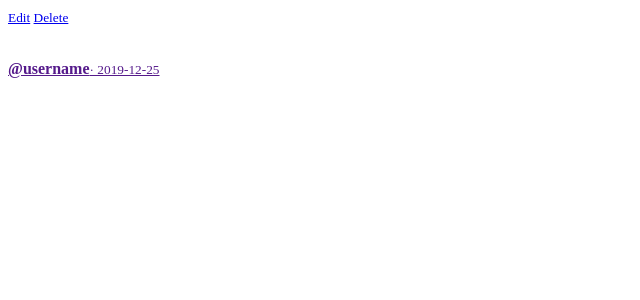
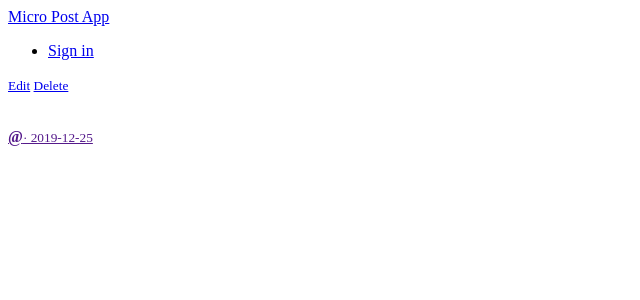
Before and after one commit to Ahmed-Ayman/symfony-playground, a Symfony app: template udemy-course/twetter/templates/micro_post/show-post.html.twig in a window 1280 px wide. Shown: the top 300 px of the page, without its empty margins (0-640 px from the left). Run offline with Twig, Linux system fonts and the light colour scheme; the template is opened without the code that fills it, so the values that code supplies are empty; some libraries are stand-ins or nearby versions.

Commit message:
add random users, top bar.

```diff
--- a/udemy-course/twetter/templates/base.html.twig
+++ b/udemy-course/twetter/templates/base.html.twig
@@ -9,6 +9,38 @@
 </head>
 <body class="bg-light">
 
+<nav class="navbar navbar-dark navbar-expand-md sticky-top bg-dark p-0">
+    <a class="navbar-brand col-sm-3 col-md-2 mr-0"
+       href="{{ path('micro_post_index') }}">Micro Post App</a>
+    <div class="w-100 order-1 order-md-0">
+        <ul class="navbar-nav px-3">
+            {% if is_granted('ROLE_USER') %}
+                <li class="nav-item text-nowrap">
+                    <a class="nav-link" href="{{ path('micro_post_add') }}">Add new</a>
+                </li>
+            {% endif %}
+        </ul>
+    </div>
+    <div class="order-2 order-md-1">
+        <ul class="navbar-nav px-3">
+            {% if is_granted('ROLE_USER') %}
+                <li class="nav-item text-nowrap">
+                    <a class="nav-link"
+                       href="#">{{ app.user.fullName }}</a>
+                </li>
+                <li class="nav-item text-nowrap">
+                    <a class="nav-link"
+                       href="{{ logout_path() }}">Sign out</a>
+                </li>
+            {% else %}
+                <li class="nav-item text-nowrap">
+                    <a class="nav-link"
+                       href="{{ path('security_login') }}">Sign in</a>
+                </li>
+            {% endif %}
+        </ul>
+    </div>
+</nav>
 <main role="main" class="container">
     <div class="my-3 p-3 bg-white rounded box-shadow">
         {% block body %}
--- a/udemy-course/twetter/templates/micro_post/index.html.twig
+++ b/udemy-course/twetter/templates/micro_post/index.html.twig
@@ -6,9 +6,6 @@
     {% for messsage in app.flashes('success') %}
         <div class=" alert alert-success">  {{ messsage }}</div>
     {% endfor %}
-    <small class="d-block text-right mt-3">
-        <a href="{{ path('micro_post_add') }}">Add New Post</a>
-    </small>
     <h6 class="border-bottom border-gray pb-2 mb-0">Recent updates</h6>
     {% for post in posts %}
 
--- a/udemy-course/twetter/templates/micro_post/post.html.twig
+++ b/udemy-course/twetter/templates/micro_post/post.html.twig
@@ -4,10 +4,12 @@
 </small>
 <a href="{{ post.id }}">
     <div class="media text-muted pt-3">
-        <img data-src="holder.js/32x32?text=MJ&bg=e83e8c&fg=fff&size=8" alt="" class="mr-2 rounded" src="">
+        {% set initLetters = post.user.fullname | split(' ') %}
+        <img data-src="holder.js/32x32?text={{ attribute(initLetters, 0) | first }}{{ attribute(initLetters, 1) | first }}&bg=e83e8c&fg=fff&size=8"
+             alt="" class="mr-2 rounded" src="">
         <p class="media-body pb-3 mb-0 small lh-125 border-bottom border-gray">
                 <span class="d-block"><strong
-                            class="text-gray-dark">@username</strong><small>·        {{ post.time | date('Y-m-d') }}
+                            class="text-gray-dark">@{{ post.user.username }}</strong><small>·        {{ post.time | date('Y-m-d') }}
             </small></span>
             {{ post.text }}
         </p>
```
Also changed, not shown: udemy-course/twetter/src/DataFixtures/AppFixtures.php (+44 -10 lines).
